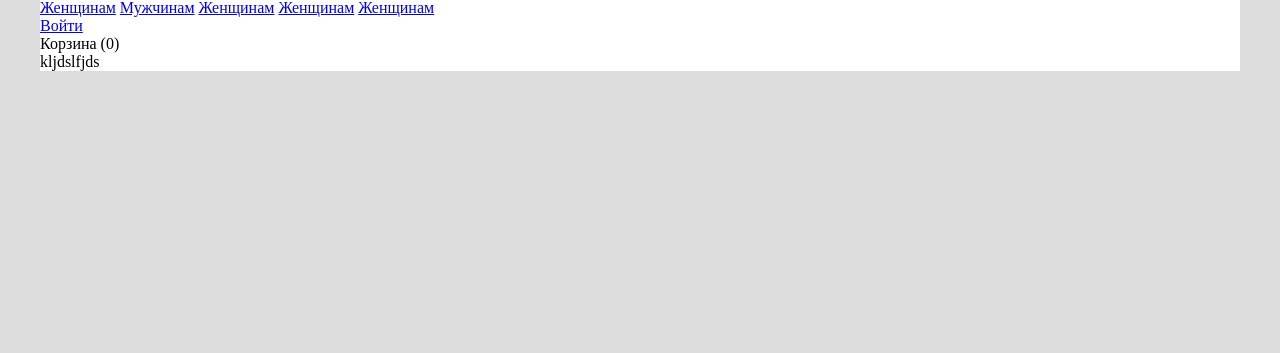
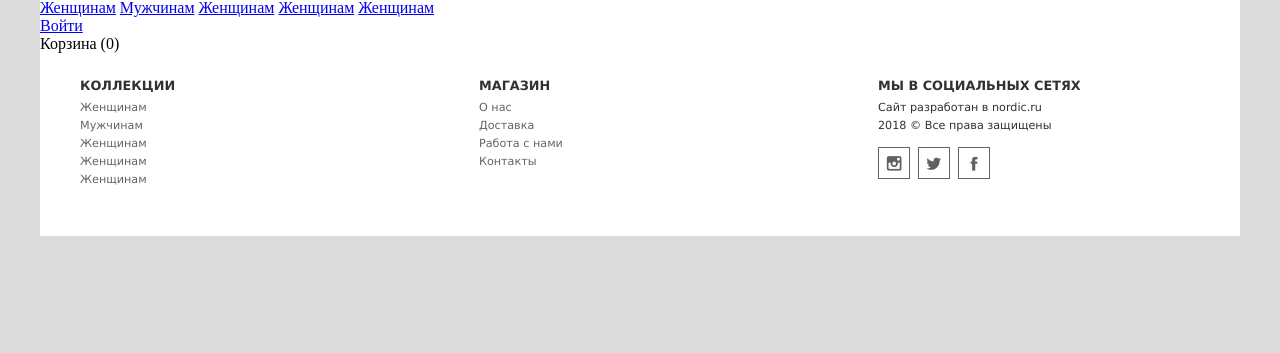
Before and after one commit to damarrus/project2208, a PHP site: page /views/test.php in a window 1280 px wide. Shown: the part 21-374 px from the top of the page. Run offline with PHP 8.4, Linux system fonts and the light colour scheme.

Commit message:
footer сделал иконки временные
 иконки соц сетей временные

```diff
--- a/css/footer.css
+++ b/css/footer.css
@@ -0,0 +1,66 @@
+/*
+    This is the css style for footer on Project 2208.
+    Autor: Konstantin Blinov
+    create date: 06-12-2018
+    Russian text begin: Код сверстан в сыром виде, в  выходные причешу!
+*/
+.under-box{
+    box-sizing: border-box;
+    color: rgb(49, 49, 49);
+    display: flex;
+    flex-wrap: wrap;
+    font-family: Verdana, Arial, Helvetica, sans-serif;
+    justify-content: space-between;
+    max-width: 95%;
+    min-width: 750px;
+    margin-left: auto;
+    margin-right: auto;
+    margin-top: 20px;
+
+}
+.under-box-topik{
+    font-size: 80%;
+    font-weight: bold;
+    margin:0 0 8px 0;
+    text-transform: uppercase;
+    text-align: left;
+}
+.under-box-item{
+    box-sizing: border-box;
+    width: 30%;
+    padding: 5px 10px;
+    margin-bottom: 40px;
+ }
+.under-item-menu{
+    font-size: 70%;
+    margin:0 0 5px 0;
+}
+.under-item-menu a{
+    color: rgb(100, 100, 100);
+    text-decoration: none;
+}
+.social-box{
+    display: flex;
+    box-sizing: border-box;
+    justify-content: left;
+    margin-top: 15px;
+    width: 90%;
+}
+.social-unit2{
+    background: url(../images/icons/twitter.png) center center / contain no-repeat;
+    border: 1px solid rgb(100, 100, 100);
+    margin:0 8px 5px 0;
+    padding: 15px 15px;
+}
+.social-unit3{
+    background: url(../images/icons/facebook.png) center center / contain no-repeat;
+    border: 1px solid rgb(100, 100, 100);
+    margin:0 8px 5px 0;
+    padding: 15px 15px;
+}
+.social-unit1{
+    background: url(../images/icons/instagram.png) center center / contain no-repeat;
+    border: 1px solid rgb(100, 100, 100);
+    margin:0 8px 5px 0;
+    padding: 15px 15px;
+}
--- a/templates/footer.php
+++ b/templates/footer.php
@@ -1,6 +1,36 @@
         </main>
         <footer>
-
+            <div class="under-box">
+                <div class="under-box-item">
+                   <p class="under-box-topik">коллекции</p>
+                    <div class="under-item-menu"><a href="#">Женщинам</a></div>
+                    <div class="under-item-menu"><a href="#">Мужчинам</a></div>
+                    <div class="under-item-menu"><a href="#">Женщинам</a></div>
+                    <div class="under-item-menu"><a href="#">Женщинам</a></div>
+                    <div class="under-item-menu"><a href="#">Женщинам</a></div>
+                </div>
+                <div class="under-box-item">
+                    <p class="under-box-topik">магазин</p>
+                    <div class="under-item-menu"><a href="#">О нас</a></div>
+                    <div class="under-item-menu"><a href="#">Доставка</a></div>
+                    <div class="under-item-menu"><a href="#">Работа с нами</a></div>
+                    <div class="under-item-menu"><a href="#">Контакты</a></div>
+                </div>
+                <div class="under-box-item">
+                    <p class="under-box-topik">мы в социальных сетях</p>
+                    <div class="under-item-menu">
+                        <p>Сайт разработан в nordic.ru</p>
+                    </div>
+                    <div class="under-item-menu">
+                        <p>2018 © Все права защищены</p>
+                    </div>
+                    <div class="social-box">
+                        <div class="social-unit1"></div>
+                        <div class="social-unit2"></div>
+                        <div class="social-unit3"></div>
+                    </div>
+                </div>
+            </div>
         </footer>
     </div>
 </body>
--- a/templates/header.php
+++ b/templates/header.php
@@ -5,6 +5,7 @@
     <title>Document</title>
     <link rel="stylesheet" href="../css/style.css">
     <link rel="stylesheet" href="../css/header.css">
+    <link rel="stylesheet" href="../css/footer.css">
 </head>
 <body>
     <div class="wrapper">
@@ -13,11 +14,11 @@
                 <div class="head-menu-logo">
                 </div>
                 <div class="head-menu-text">
-                    <a href="womens.php">Женщинам</a>
-                    <a href="mens.php">Мужчинам</a>
-                    <a href="kids.php">Женщинам</a>
-                    <a href="novice.php">Женщинам</a>
-                    <a href="about.php">Женщинам</a>
+                    <a href="#">Женщинам</a>
+                    <a href="#">Мужчинам</a>
+                    <a href="#">Женщинам</a>
+                    <a href="#">Женщинам</a>
+                    <a href="#">Женщинам</a>
                 </div>
                 <div class="customer-area">
                     <div class="customer-area-box">
--- a/views/test.php
+++ b/views/test.php
@@ -1,6 +1,6 @@
 <?php require_once '../templates/header.php' ?>
-<link rel="stylesheet" href="../css/test.css">
+<!-- <link rel="stylesheet" href="../css/test.css"> -->
 
-kljdslfjds
+
 
 <?php require_once '../templates/footer.php' ?>
```
Also changed, not shown: images/icons/account.png (added), images/icons/attention-sign-outline.png (added), images/icons/bascet.png (added), images/icons/facebook.png (added), images/icons/instagram.png (added), images/icons/logo.jpg (added), images/icons/twitter.png (added).
